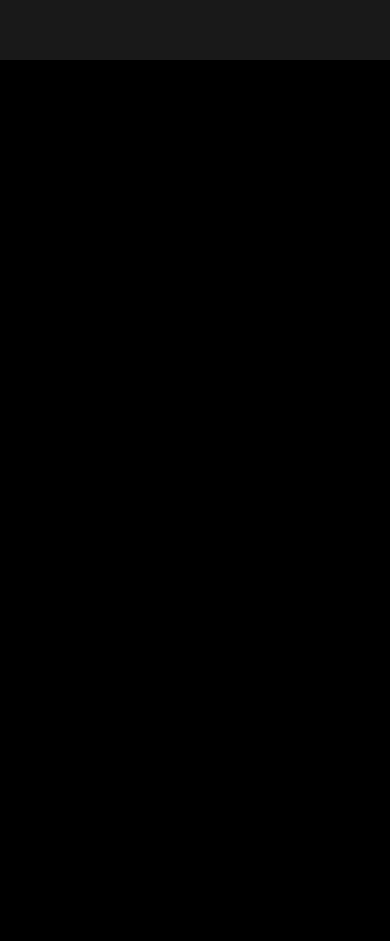
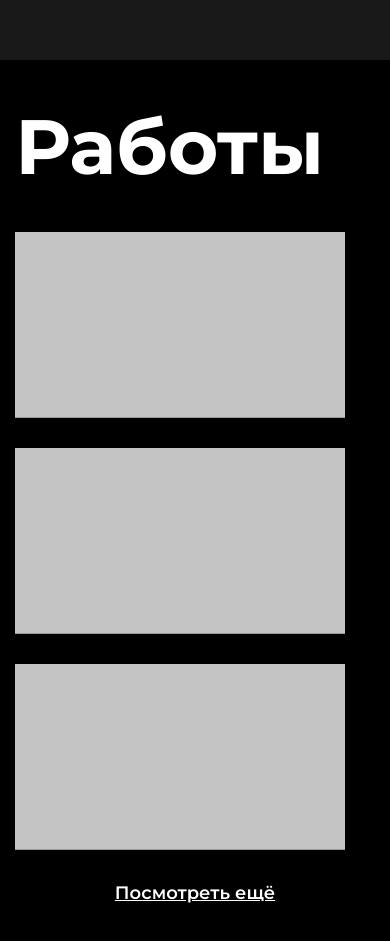
Before and after one commit to tnixxx/tnix.xx, a plain HTML site: page src/index.html in a window 390 px wide. Shown: the part 1353-2294 px from the top of the page. Before the commit the page ends 1413 px from the top, so only its background shows below. Drawn offline with Linux system fonts and the light colour scheme; files whose address does not match are found by name.

Commit message:
Добавлен и адаптирован блок .works

```diff
--- a/src/index.html
+++ b/src/index.html
@@ -43,6 +43,22 @@
                 </div>
             </div>
         </section>
+        <section>
+            <div class="container">
+                <div class="works">
+                    <h3 class="works__title">Работы</h3>
+                    <div class="works-container">
+                        <a href="https://youtu.be/dQw4w9WgXcQ" class="works-container-link"><img src="img/works.png" alt="" class="works-container-link__img"></a>
+                        <a href="https://youtu.be/dQw4w9WgXcQ" class="works-container-link"><img src="img/works.png" alt="" class="works-container-link__img"></a>
+                        <a href="https://youtu.be/dQw4w9WgXcQ" class="works-container-link"><img src="img/works.png" alt="" class="works-container-link__img"></a>
+                        <a href="https://youtu.be/dQw4w9WgXcQ" class="works-container-link"><img src="img/works.png" alt="" class="works-container-link__img"></a>
+                        <a href="https://youtu.be/dQw4w9WgXcQ" class="works-container-link"><img src="img/works.png" alt="" class="works-container-link__img"></a>
+                        <a href="https://youtu.be/dQw4w9WgXcQ" class="works-container-link"><img src="img/works.png" alt="" class="works-container-link__img"></a>
+                    </div>
+                    <a class="works__offer" href="t.me/tnixxxz">Посмотреть ещё</a>
+                </div>
+            </div>
+        </section>
     </main>
     <footer>
 
--- /dev/null
+++ b/src/sass/components/_works.sass
@@ -0,0 +1,42 @@
+.works
+    margin-top: 40px
+    margin-bottom: 77px
+    &__title
+        margin-bottom: 40px
+    &-container
+        display: flex
+        justify-content: space-between
+        flex-wrap: wrap
+        &-link
+            margin-bottom: 30px
+            &__img
+                max-width: 350px
+    &__offer
+        display: flex
+        justify-content: center
+        text-decoration: underline !important
+
+@media (max-width: 1199px)
+    .works
+        &-container
+            display: flex
+            justify-content: center
+            &-link
+                margin-right: 30px
+
+@media (max-width: 991px)
+    .works
+        &-container
+            display: flex
+            flex-direction: column
+            align-items: center
+            justify-content: center
+            &-link
+                &:nth-child(4)
+                    display: none
+                &:nth-child(5)
+                    display: none
+                &:nth-child(6)
+                    display: none
+                &__img
+                    max-width: 100%
--- a/src/sass/main.sass
+++ b/src/sass/main.sass
@@ -6,3 +6,7 @@
 
 @import 'components/_fonts.sass'
 @import 'components/_about.sass'
+
+//Добавлены шрифты всех типов, создан блок .about
+
+@import 'components/_works.sass'
```
Also changed, not shown: src/css/main.min.css, src/img/works.png (added), 1 other file.
